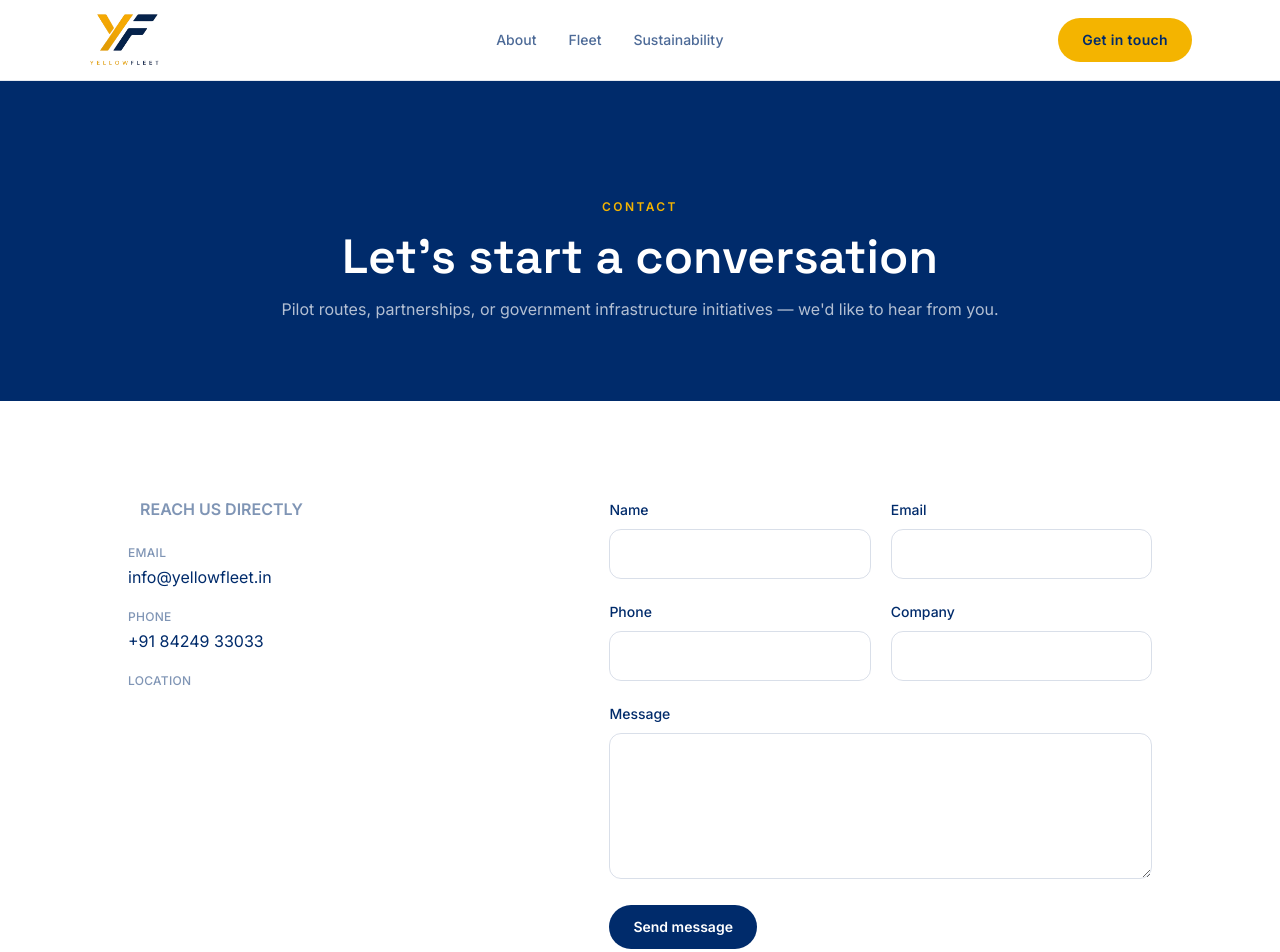
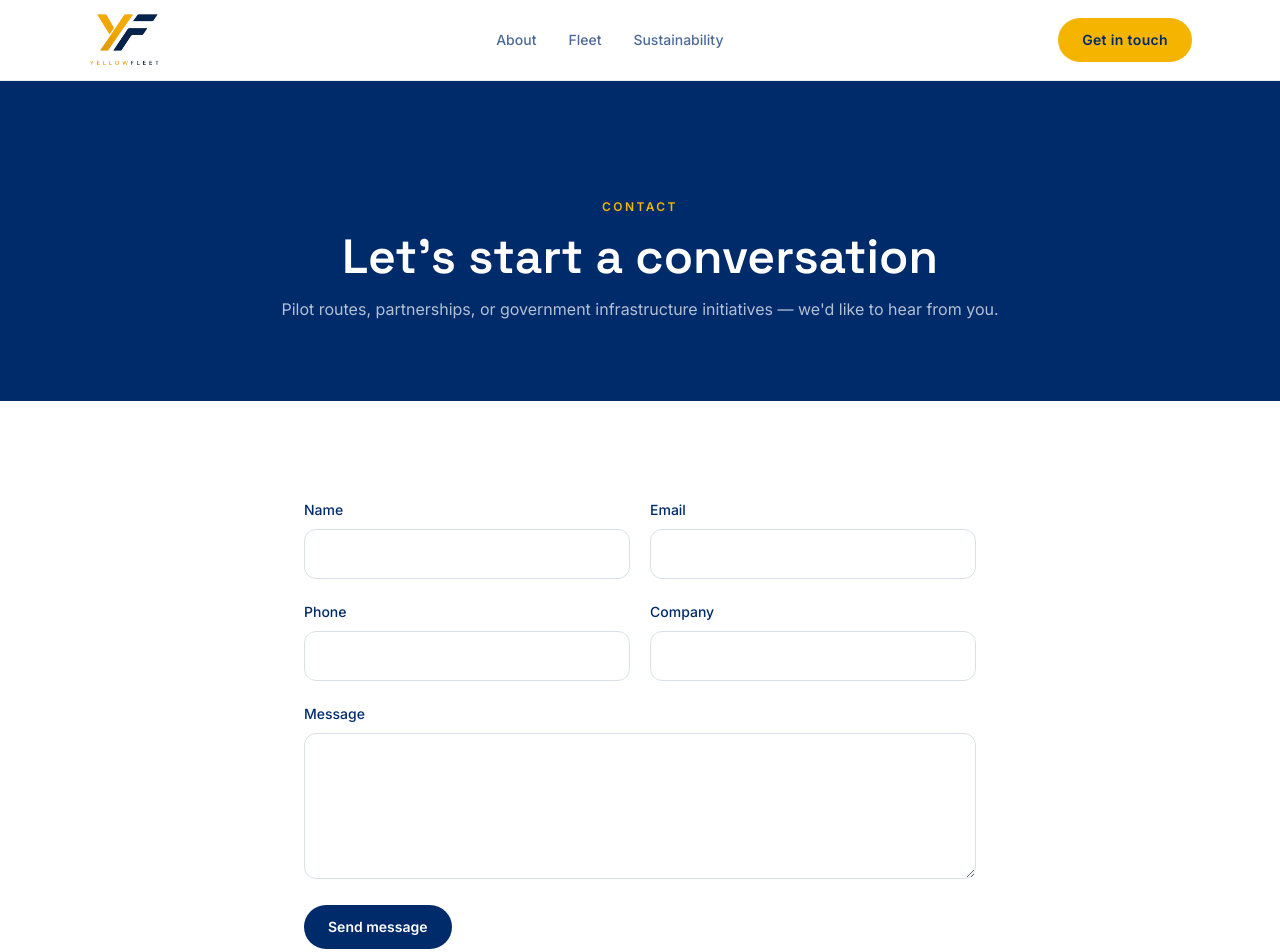
Before and after one commit to yellowfleet/yellowfleet, a Next.js app: page /contact in a window 1280 px wide. Shown: the top 952 px of the page. Built offline with nearby package versions, Linux system fonts and the light colour scheme.

Commit message:
modified content

```diff
--- a/src/app/contact/page.tsx
+++ b/src/app/contact/page.tsx
@@ -20,30 +20,8 @@ export default function ContactPage() {
       />
 
       <section className="bg-white px-6 py-24">
-        <div className="mx-auto grid max-w-5xl gap-16 lg:grid-cols-[1fr_1.3fr]">
-          <Reveal>
-            <SectionLabel tone="navy">Reach us directly</SectionLabel>
-            <dl className="mt-6 space-y-5">
-              <div>
-                <dt className="text-xs font-medium uppercase tracking-wide text-navy/50">
-                  Email
-                </dt>
-                <dd className="mt-1 text-navy">{companyInfo.email}</dd>
-              </div>
-              <div>
-                <dt className="text-xs font-medium uppercase tracking-wide text-navy/50">
-                  Phone
-                </dt>
-                <dd className="mt-1 text-navy">{companyInfo.phone}</dd>
-              </div>
-              <div>
-                <dt className="text-xs font-medium uppercase tracking-wide text-navy/50">
-                  Location
-                </dt>
-                <dd className="mt-1 text-navy">{companyInfo.address}</dd>
-              </div>
-            </dl>
-          </Reveal>
+        <div className="mx-auto grid max-w-2xl ">
+
 
           <Reveal delay={0.1}>
             <ContactForm />
--- a/src/content/company.ts
+++ b/src/content/company.ts
@@ -19,5 +19,5 @@ export const companyInfo: CompanyInfo = {
     "Every vessel we design is built to reduce emissions, cut noise pollution, and lower the long-term operating cost of marine transport for operators and government partners alike.",
   phone: "+91 84249 33033",
   email: "info@yellowfleet.in",
-  address: "",
+  address: "Floor-1, Plot-107 Riverdale Studio, Senapati Bapat Road, Mahim, Mumbai, Maharashtra, India 400016",
 };
```
